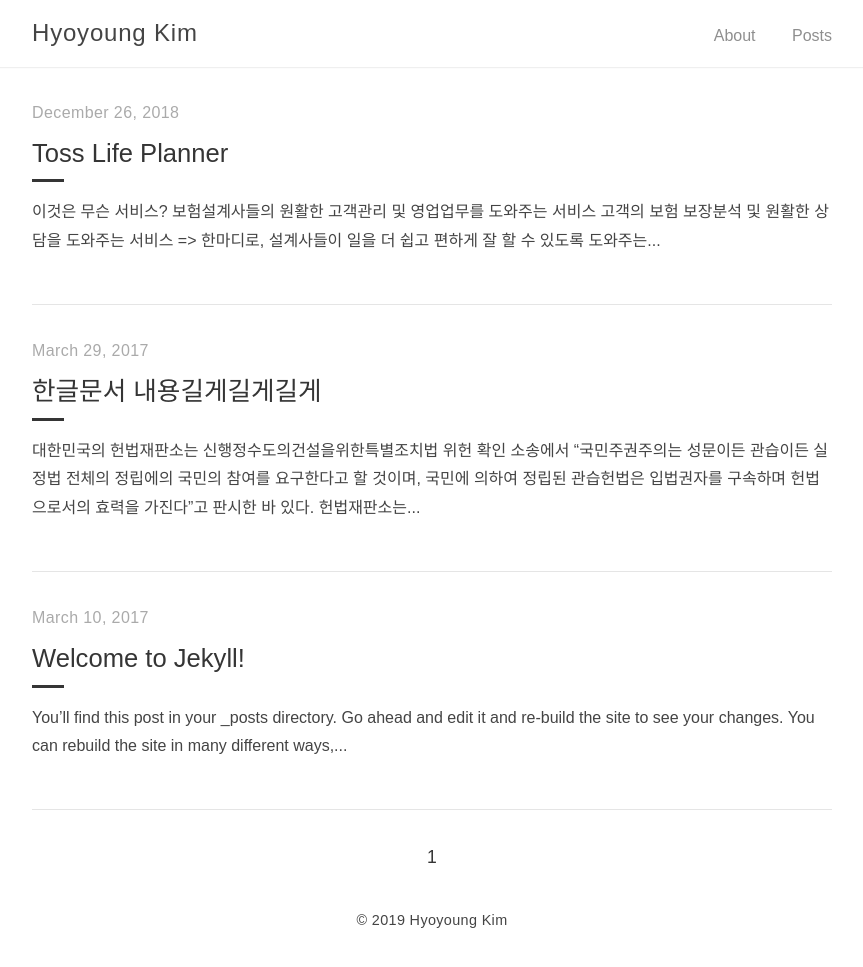
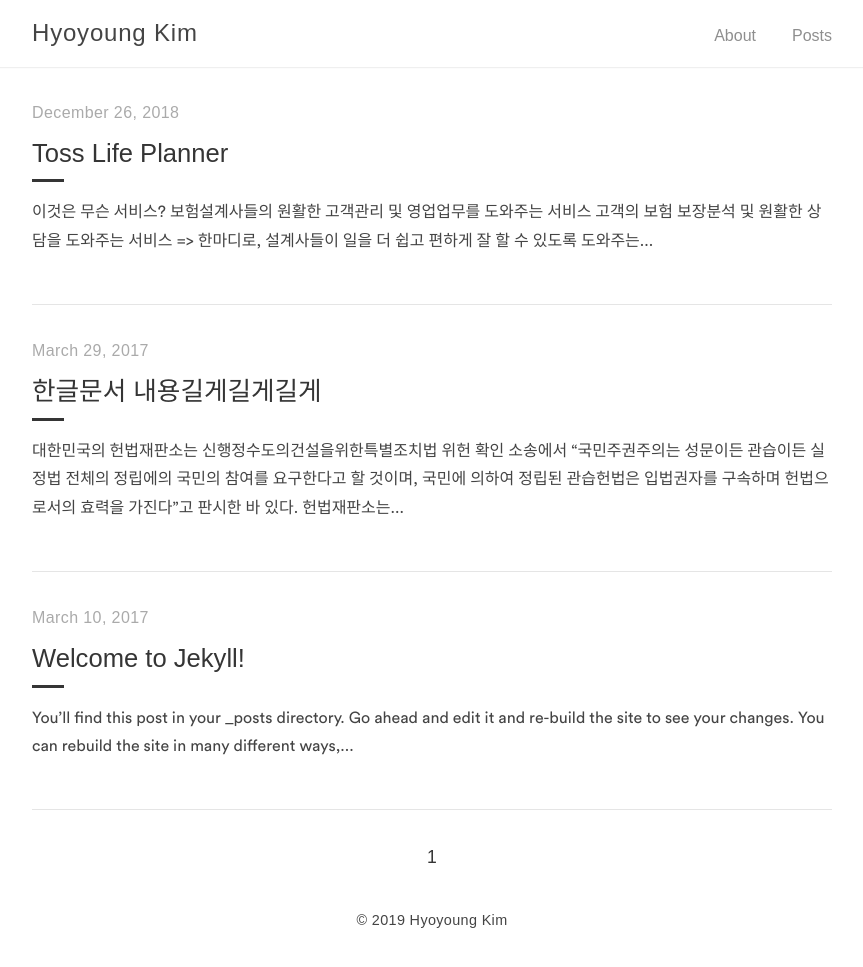
Before and after one commit to hyngkm/hyngkm.github.io, a Jekyll site: the page built from index.html, in a window 1280 px wide. Shown: the whole page, without its empty margins (208-1071 px from the left). Built offline with Jekyll 4.4.1, drawn with Linux system fonts in a browser that asks for light colours; some web fonts are replaced; the list of posts is cut into pages by our own code.

Commit message:
Update _variables.scss

```diff
--- a/_sass/tale/_variables.scss
+++ b/_sass/tale/_variables.scss
@@ -11,7 +11,7 @@
 $code-color: #bf616a;
 
 // Fonts
-$serif-primary: 'HyoyoungKim_Regular', sans-serif;
+$serif-primary: 'CircularStd-Book', sans-serif;
 $serif-secondary: 'HyoyoungKim_Regular', sans-serif;
 $sans-serif: 'HyoyoungKim_Regular', sans-serif;
 $monospaced: 'Roboto Mono', monospace;
```
